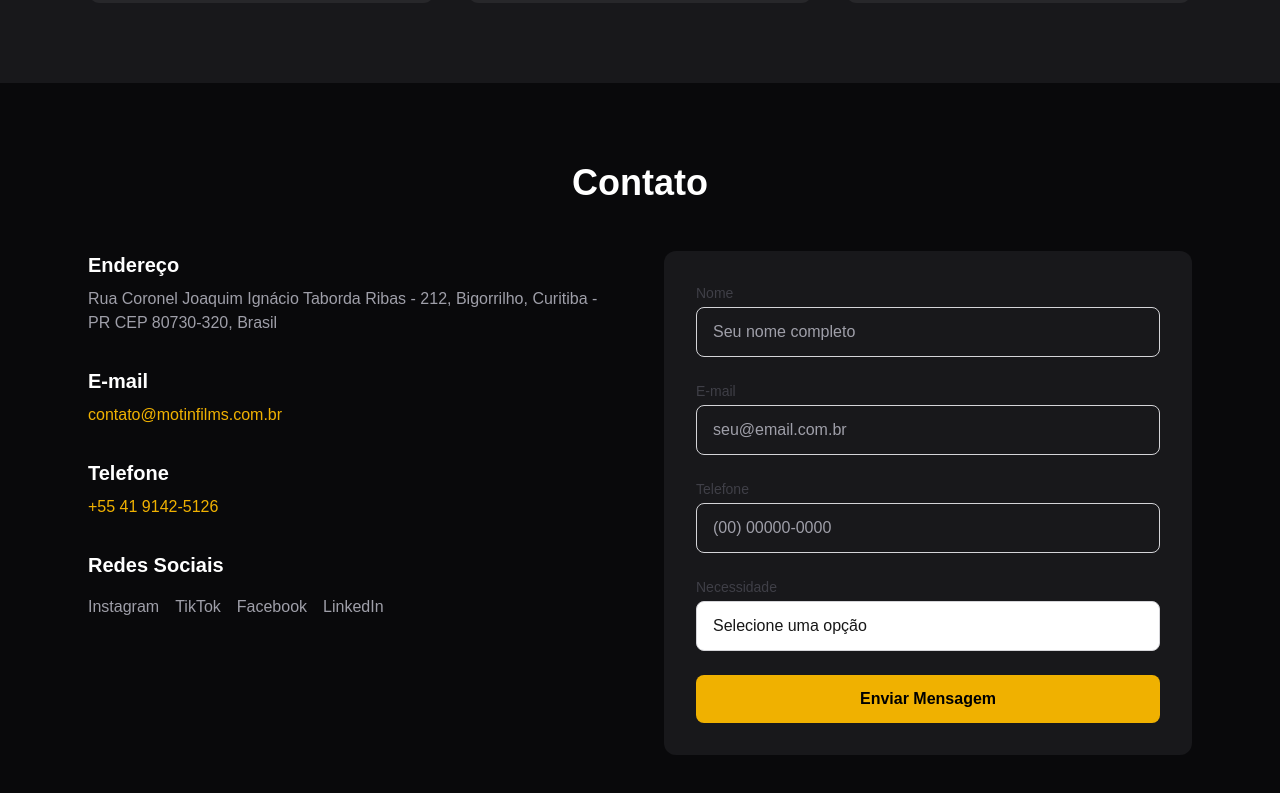
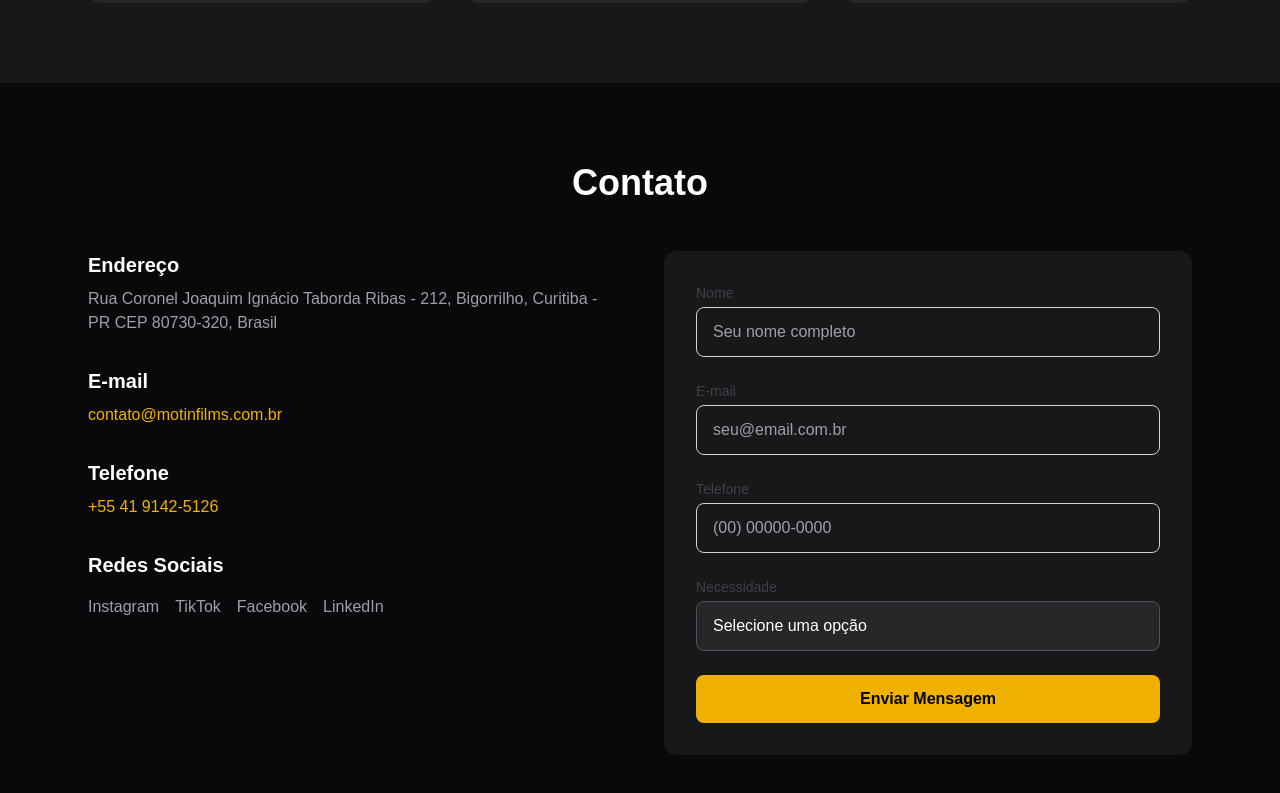
Before and after one commit to fernandopaivadev/desafio-m2z, a Next.js app: page / in a window 1280 px wide. Shown: the part 4102-4895 px from the top of the page. Built offline with nearby package versions, Linux system fonts and the light colour scheme.

Commit message:
fix: style select with dark background

```diff
--- a/src/components/ui/Select.tsx
+++ b/src/components/ui/Select.tsx
@@ -23,20 +23,20 @@ const Select = forwardRef<HTMLSelectElement, SelectProps>(
                 <select
                     ref={ref}
                     id={id}
-                    className={`w-full px-4 py-3 border rounded-lg transition-colors duration-200 appearance-none bg-white
+                    className={`w-full px-4 py-3 border rounded-lg transition-colors duration-200 appearance-none bg-zinc-800 text-white
             ${
                 error
                     ? "border-red-500 focus:ring-2 focus:ring-red-500/20"
-                    : "border-zinc-300 focus:ring-2 focus:ring-yellow-500/20"
+                    : "border-zinc-600 focus:ring-2 focus:ring-yellow-500/20"
             }
             focus:outline-none focus:border-yellow-500
-            disabled:bg-zinc-100 disabled:cursor-not-allowed
+            disabled:bg-zinc-900 disabled:cursor-not-allowed
             ${className}`}
                     {...props}
                 >
-                    <option value="">Selecione uma opção</option>
+                    <option value="" disabled className="text-zinc-400">Selecione uma opção</option>
                     {options.map((opt) => (
-                        <option key={opt.value} value={opt.value}>
+                        <option key={opt.value} value={opt.value} className="bg-zinc-800 text-white">
                             {opt.label}
                         </option>
                     ))}
```
